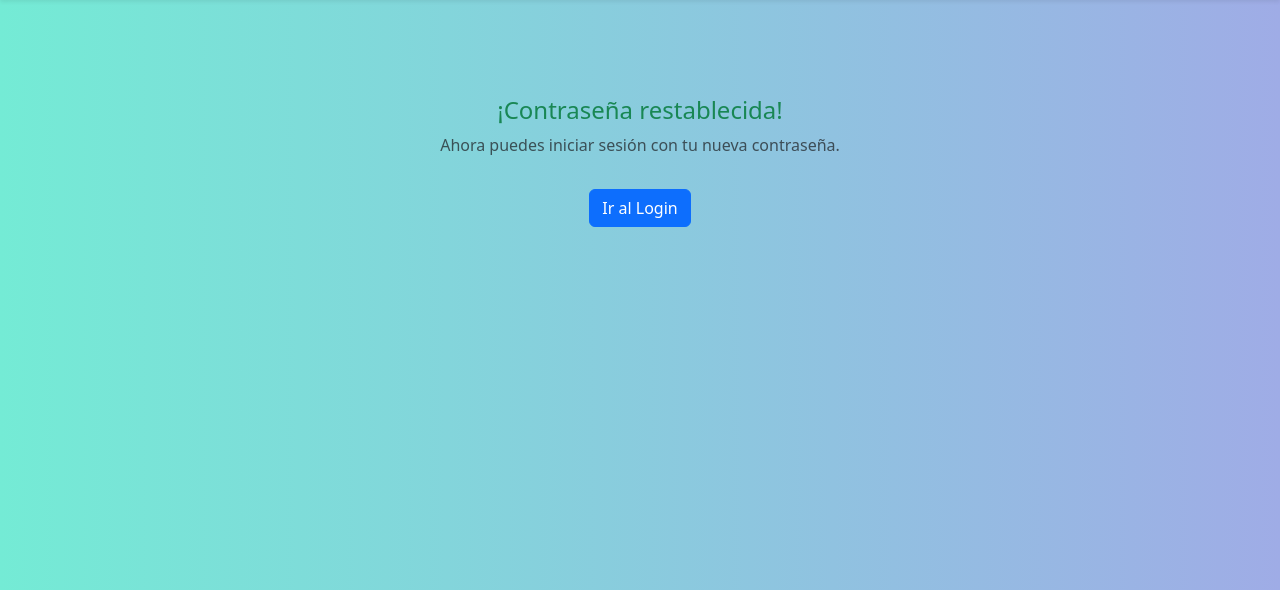
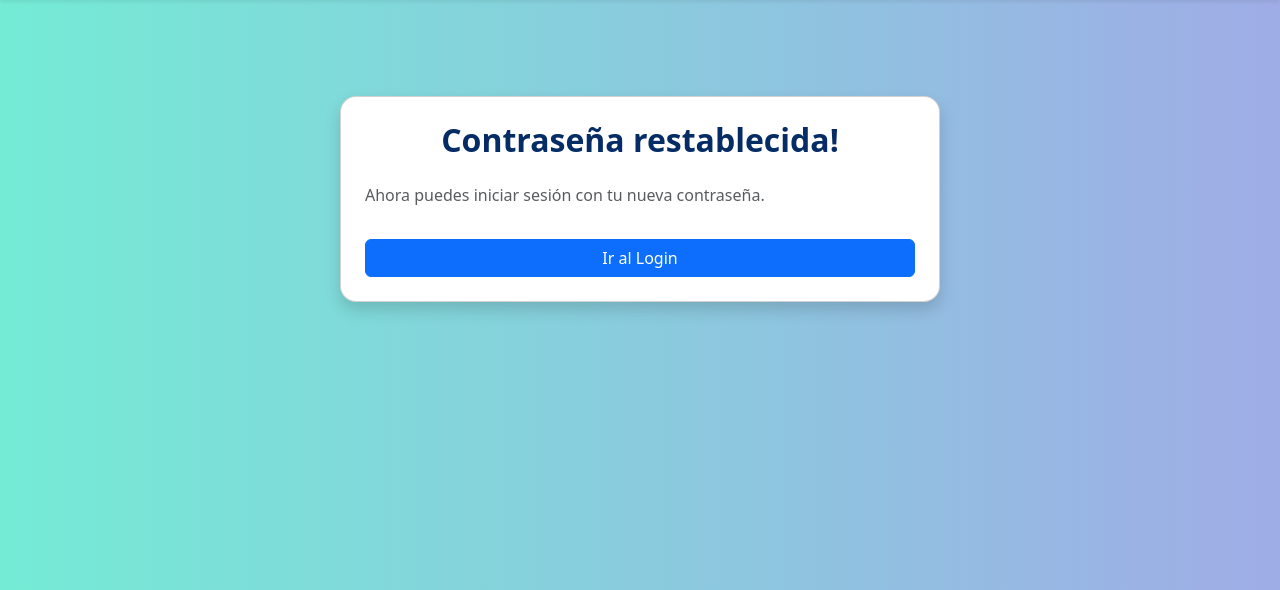
Before and after one commit to ConstanzaPavez/srvSIGEM, a Django app: page /reset/done/ in a window 1280 px wide. Shown: the part 66-656 px from the top of the page. Run offline with Django 4.2, Linux system fonts and the light colour scheme; parts of the project's set-up code (start-up, migrations or seed data) failed here and were passed over; some libraries are stand-ins or nearby versions.

Commit message:
agrego visual en nuevas paginas y arreglo de bordes

```diff
--- a/appSIGEM/templates/paginas/auth/password_reset_complete.html
+++ b/appSIGEM/templates/paginas/auth/password_reset_complete.html
@@ -2,9 +2,12 @@
 {% load custom_filters %}
 
 {% block content %}
-<div class="container mt-5 text-center">
-  <h4 class="text-success">¡Contraseña restablecida!</h4>
-  <p class="text-muted">Ahora puedes iniciar sesión con tu nueva contraseña.</p>
-  <a href="{% url 'login' %}" class="btn btn-primary mt-3">Ir al Login</a>
+<div class="container d-flex justify-content-center align-items-center py-5">
+  <div class="card shadow rounded-4 w-100 p-4" style="max-width: 600px;">
+    <h2 class="mb-4 text-center text-primary-emphasis fw-bold">Contraseña restablecida!</h2>
+    <p class="text-muted">Ahora puedes iniciar sesión con tu nueva contraseña.</p>
+    <a href="{% url 'login' %}" class="btn btn-primary mt-3">Ir al Login</a>
 </div>
+</div>
+
 {% endblock %}
--- a/appSIGEM/templates/paginas/login/crear_usuario.html
+++ b/appSIGEM/templates/paginas/login/crear_usuario.html
@@ -6,7 +6,7 @@
 
 {% block content %}
 <div class="container d-flex justify-content-center align-items-center py-5">
-  <div class="card shadow rounded-4 w-100 p-4" style="max-width: 600px;">
+  <div class="card shadow rounded-2 w-100 p-4" style="max-width: 600px;">
     <h2 class="mb-4 text-center text-primary-emphasis fw-bold">Crear Nuevo Usuario</h2>
 
     <div class="alert alert-info text-center mb-4">
```
Also changed, not shown: appSIGEM/templates/paginas/auth/password_reset_done.html (+5 -3 lines), appSIGEM/templates/paginas/auth/password_reset_form.html (+3 -5 lines).
